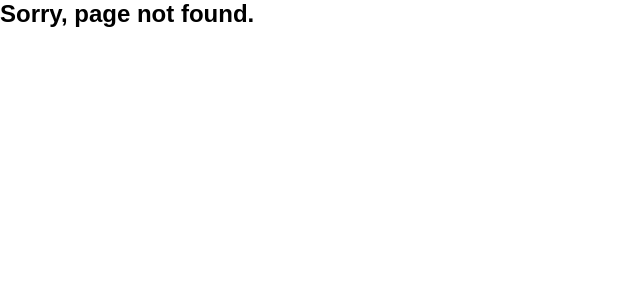
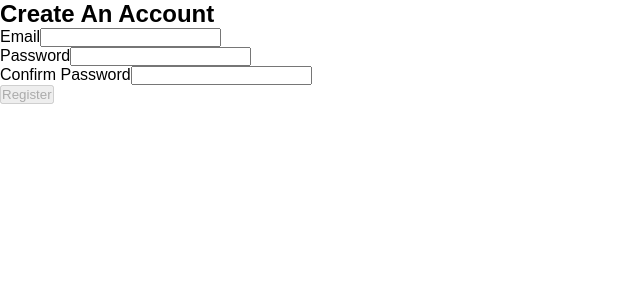
Before and after one commit to chumnend/pook, a React (Create React App) app: page /register in a window 1280 px wide. Before the commit this address had no page. Shown: the top 300 px of the page, without its empty margins (0-640 px from the left). Built offline with nearby package versions, Linux system fonts and the light colour scheme.

Commit message:
setup Auth form

```diff
--- a/src/App.js
+++ b/src/App.js
@@ -1,10 +1,17 @@
 import { Switch, Route } from 'react-router-dom';
 import Landing from './containers/Landing';
+import Auth from './containers/Auth';
 import NotFound from './containers/NotFound';
 
 const App = () => {
   return (
     <Switch>
+      <Route exact path="/register" render={(props) => <Auth {...props} />} />
+      <Route
+        exact
+        path="/login"
+        component={(props) => <Auth {...props} login />}
+      />
       <Route exact path="/" component={Landing} />
       <Route component={NotFound} />
     </Switch>
--- /dev/null
+++ b/src/containers/Auth.js
@@ -0,0 +1,68 @@
+import { useState } from 'react';
+import PropTypes from 'prop-types';
+
+const Auth = (props) => {
+  const [email, setEmail] = useState('');
+  const [password, setPassword] = useState('');
+  const [password2, setPassword2] = useState('');
+
+  const validateForm = () => {
+    if (props.login) {
+      return email.length > 0 && password.length > 0;
+    } else {
+      return email.length > 0 && password.length > 0 && password === password2;
+    }
+  };
+
+  const handleSubmit = (event) => {
+    event.preventDefault();
+
+    alert('authenticating...');
+  };
+
+  return (
+    <div>
+      <form onSubmit={handleSubmit}>
+        <h2>{props.login ? 'Welcome Back!' : 'Create An Account'}</h2>
+        <div>
+          <label htmlFor="email">Email</label>
+          <input
+            type="email"
+            id="email"
+            value={email}
+            onChange={(e) => setEmail(e.target.value)}
+          />
+        </div>
+        <div>
+          <label htmlFor="password">Password</label>
+          <input
+            type="password"
+            id="password"
+            value={password}
+            onChange={(e) => setPassword(e.target.value)}
+          />
+        </div>
+        {!props.login && (
+          <div>
+            <label htmlFor="password2">Confirm Password</label>
+            <input
+              type="password"
+              id="password2"
+              value={password}
+              onChange={(e) => setPassword2(e.target.value)}
+            />
+          </div>
+        )}
+        <button disabled={!validateForm()}>
+          {props.login ? 'Login' : 'Register'}
+        </button>
+      </form>
+    </div>
+  );
+};
+
+Auth.propTypes = {
+  login: PropTypes.bool,
+};
+
+export default Auth;
```
